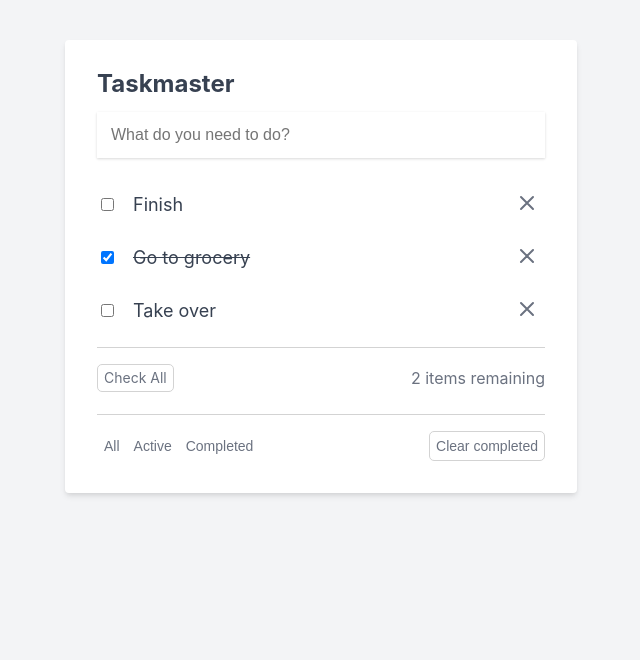
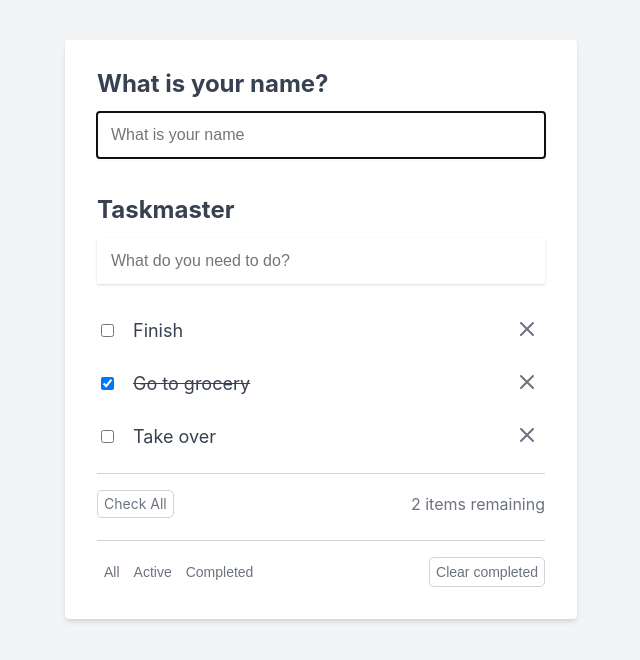
Before and after one commit to kolodxxv/Taskmaster, a React (Create React App) app: page / in a window 1280 px wide. Shown: the top 660 px of the page, without its empty margins (319-959 px from the left). Built offline with nearby package versions, Linux system fonts and the light colour scheme.

Commit message:
Ep8 - Other build-in react hooks

```diff
--- a/src/App.css
+++ b/src/App.css
@@ -146,3 +146,11 @@
   text-align: center;
 
 }
+
+.name-container {
+  margin-bottom: 40px;
+}
+
+.name-label {
+  margin-top: 15px;
+}
--- a/src/components/App.jsx
+++ b/src/components/App.jsx
@@ -1,4 +1,4 @@
-import React, { useState } from 'react';
+import React, { useEffect, useMemo, useRef, useState } from 'react';
 import NoTodoes from './NoTodoes';
 import TodoForm from './TodoForm';
 import TodoList from './TodoList';
@@ -6,6 +6,8 @@
 import '../App.css';
 
 function App() {
+  const [name, setName] = useState('');
+  const nameInputEl = useRef(null);
   const [todos, setTodos] = useState([
     {
       id: 1,
@@ -99,9 +101,13 @@
     setTodos(updatedTodos);
   }
 
-  function remaining() {
+  function remainingCalculation() {
+    // console.log('calculating remaining todos. This is slow');
+    // for (let index = 0; index < 20000000; index++) {}
     return todos.filter(todo => !todo.isComplete).length;
   }
+
+  const remaining = useMemo(remainingCalculation, [todos]);
 
   function clearCompleted() {
     setTodos([...todos].filter(todo => !todo.isComplete));
@@ -127,9 +133,33 @@
     }
   }
 
+  useEffect(() => {
+    // console.log('use effect running');
+    nameInputEl.current.focus();
+
+    return function cleanup() {
+      // console.log('cleaning up');
+    };
+  }, []);
+
   return (
     <div className="todo-app-container">
       <div className="todo-app">
+        <div className="name-container">
+          <h2>What is your name?</h2>
+
+          <form action="">
+            <input
+              type="text"
+              ref={nameInputEl}
+              className="todo-input"
+              placeholder="What is your name"
+              value={name}
+              onChange={event => setName(event.target.value)}
+            />
+          </form>
+          {name && <p className="name-label">Hello, {name}</p>}
+        </div>
         <h2>Taskmaster</h2>
         <TodoForm addTodo={addTodo} />
 
--- a/src/components/TodoItemsRemaining.jsx
+++ b/src/components/TodoItemsRemaining.jsx
@@ -2,11 +2,11 @@
 import PropTypes from 'prop-types';
 
 TodoItemsRemaining.propTypes = {
-  remaining: PropTypes.func.isRequired,
+  remaining: PropTypes.number.isRequired,
 };
 
 function TodoItemsRemaining(props) {
-  return <div>{props.remaining()} items remaining</div>;
+  return <div>{props.remaining} items remaining</div>;
 }
 
 export default TodoItemsRemaining;
--- a/src/components/TodoList.jsx
+++ b/src/components/TodoList.jsx
@@ -13,7 +13,7 @@
   updateTodo: PropTypes.func.isRequired,
   cancelEdit: PropTypes.func.isRequired,
   deleteTodo: PropTypes.func.isRequired,
-  remaining: PropTypes.func.isRequired,
+  remaining: PropTypes.number.isRequired,
   clearCompleted: PropTypes.func.isRequired,
   completeAllTodos: PropTypes.func.isRequired,
 };
```
